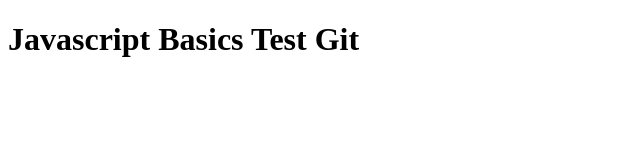
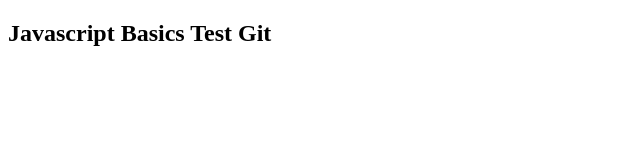
Before and after one commit to ngocanh2002/ngocnamcode, a plain HTML site: page index.html in a window 1280 px wide. Shown: the whole page, without its empty margins (0-640 px from the left). Drawn offline with Linux system fonts and the light colour scheme.

Commit message:
Change h1 to h2

```diff
--- a/index.html
+++ b/index.html
@@ -7,7 +7,7 @@
     <title>Document</title>
 </head>
 <body>
-    <h1>Javascript Basics Test Git</h1>
+    <h2>Javascript Basics Test Git</h2>
    <script src="./main.js"></script>
 </body>
 </html>
```
